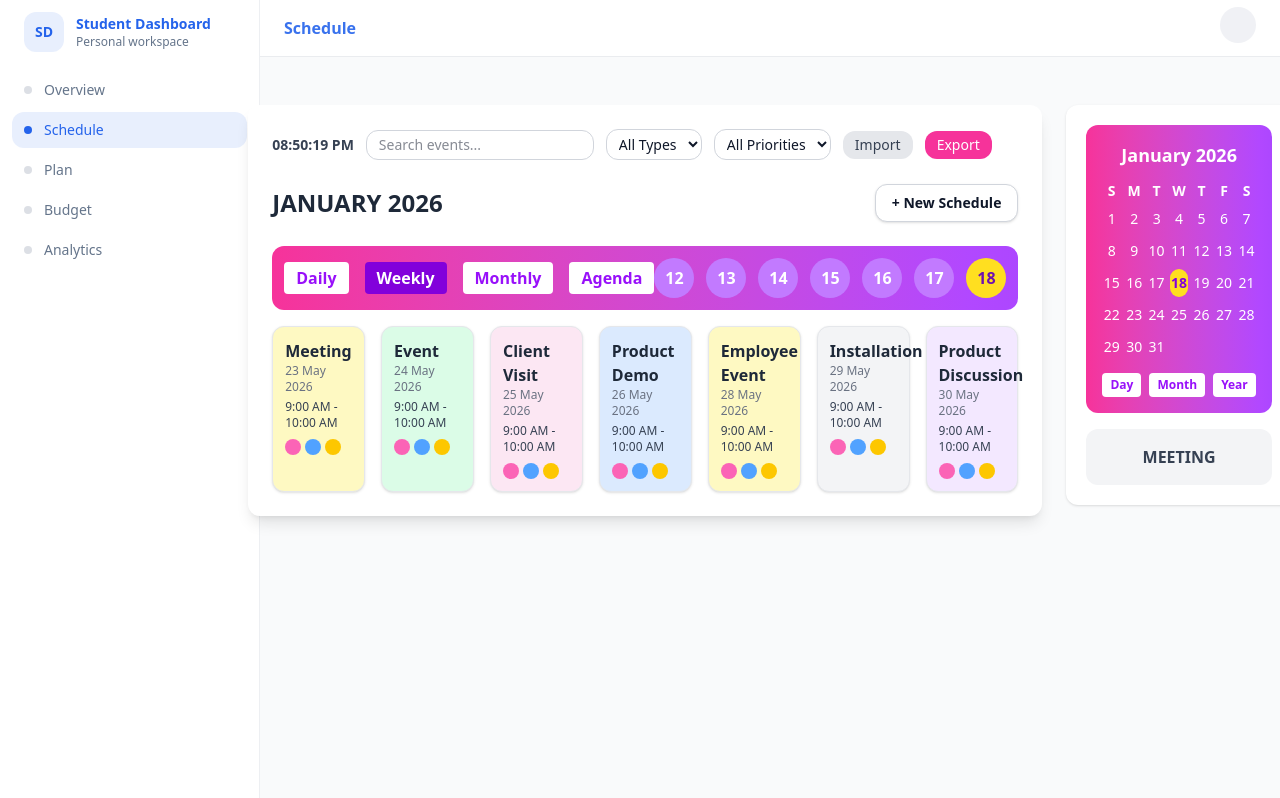
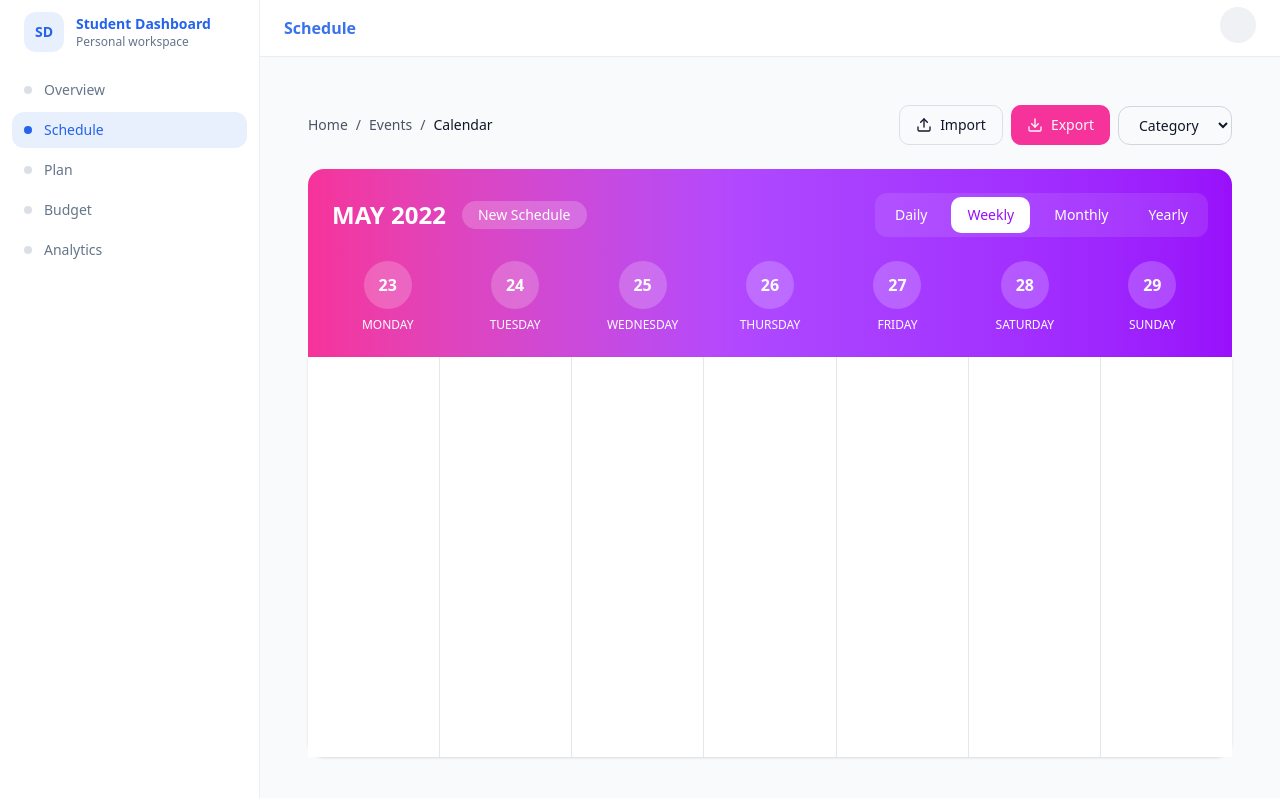
Before and after one commit to group6-dashboard/student-dashboard, a Next.js app: page /schedule in a window 1280 px wide. Shown: the top 798 px of the page. Built offline with nearby package versions, Linux system fonts and the light colour scheme.

Commit message:
Update the Schedule page

```diff
--- /dev/null
+++ b/lib/utils.tsx
@@ -0,0 +1,6 @@
+import { clsx, type ClassValue } from 'clsx';
+import { twMerge } from 'tailwind-merge';
+
+export function cn(...inputs: ClassValue[]) {
+  return twMerge(clsx(inputs));
+}
--- a/package.json
+++ b/package.json
@@ -9,9 +9,13 @@
     "lint": "eslint"
   },
   "dependencies": {
+    "@radix-ui/react-slot": "^1.2.4",
+    "class-variance-authority": "^0.7.1",
+    "lucide-react": "^0.563.0",
     "next": "16.1.1",
     "react": "^19.2.3",
-    "react-dom": "^19.2.3"
+    "react-dom": "^19.2.3",
+    "tailwind-merge": "^3.4.0"
   },
   "devDependencies": {
     "@tailwindcss/postcss": "^4.1.18",
--- a/src/app/(dashboard)/schedule/page.tsx
+++ b/src/app/(dashboard)/schedule/page.tsx
@@ -1,147 +1,256 @@
-"use client";
+'use client';
 
-import React from "react";
+import { useState, useEffect } from 'react';
+import { Calendar as CalendarIcon, ChevronLeft, ChevronRight, Download, Upload } from 'lucide-react';
+import { Button } from '@/components/ui/button';
 
-export default function SchedulePage() {
+export interface Event {
+  id: string;
+  title: string;
+  date: string;
+  time: string;
+  endTime?: string;
+  color: string;
+  type: string;
+  attendees?: string[];
+}
+
+const mockEvents: Event[] = [
+  {
+    id: '1',
+    title: 'Meeting',
+    date: '2022-05-23',
+    time: '9:00AM',
+    endTime: '10:00AM',
+    color: 'bg-orange-100 border-orange-200',
+    type: 'InterScheduled',
+    attendees: ['user1', 'user2']
+  },
+  {
+    id: '2',
+    title: 'Product Live',
+    date: '2022-05-23',
+    time: '11:00',
+    endTime: '8:30AM',
+    color: 'bg-purple-100 border-purple-200',
+    type: 'Event',
+    attendees: ['user1', 'user2']
+  },
+  {
+    id: '3',
+    title: 'Event',
+    date: '2022-05-24',
+    time: '10:00AM',
+    color: 'bg-green-100 border-green-200',
+    type: 'Event'
+  },
+  {
+    id: '4',
+    title: 'Client Visit',
+    date: '2022-05-25',
+    time: '9:30AM',
+    color: 'bg-pink-100 border-pink-200',
+    type: 'Event'
+  },
+  {
+    id: '5',
+    title: 'New Product Demo',
+    date: '2022-05-26',
+    time: '9:30',
+    endTime: '9:30AM',
+    color: 'bg-cyan-100 border-cyan-200',
+    type: 'InterScheduled',
+    attendees: ['user1', 'user2', 'user3', 'user4']
+  },
+  {
+    id: '6',
+    title: 'Employee Event',
+    date: '2022-05-28',
+    time: '10:00',
+    endTime: '10:30AM',
+    color: 'bg-yellow-100 border-yellow-200',
+    type: 'InterScheduled',
+    attendees: ['user1', 'user2']
+  },
+  {
+    id: '7',
+    title: 'Client Visit',
+    date: '2022-05-28',
+    time: '9:30AM',
+    color: 'bg-pink-100 border-pink-200',
+    type: 'Event'
+  },
+  {
+    id: '8',
+    title: 'Installation',
+    date: '2022-05-29',
+    time: '9:30AM',
+    color: 'bg-gray-100 border-gray-200',
+    type: 'Event'
+  }
+];
+
+export default function CalendarPage() {
+  const [events, setEvents] = useState<Event[]>([]);
+  const [currentDate, setCurrentDate] = useState(new Date(2022, 4, 1));
+  const [viewMode, setViewMode] = useState<'Daily' | 'Weekly' | 'Monthly' | 'Yearly'>('Weekly');
+  const [selectedCategory, setSelectedCategory] = useState('Category');
+
+  useEffect(() => {
+    const savedEvents = localStorage.getItem('calendar-events');
+    if (savedEvents) {
+      setEvents(JSON.parse(savedEvents));
+    } else {
+      setEvents(mockEvents);
+      localStorage.setItem('calendar-events', JSON.stringify(mockEvents));
+    }
+  }, []);
+
+  const weekDays = ['MONDAY', 'TUESDAY', 'WEDNESDAY', 'THURSDAY', 'FRIDAY', 'SATURDAY', 'SUNDAY'];
+  const currentWeekDates = [23, 24, 25, 26, 27, 28, 29];
+
+  const getEventsForDate = (day: number) => {
+    const dateStr = `2022-05-${day.toString().padStart(2, '0')}`;
+    return events.filter(event => event.date === dateStr);
+  };
+
+  const handleExport = () => {
+    const dataStr = JSON.stringify(events, null, 2);
+    const dataBlob = new Blob([dataStr], { type: 'application/json' });
+    const url = URL.createObjectURL(dataBlob);
+    const link = document.createElement('a');
+    link.href = url;
+    link.download = 'calendar-events.json';
+    link.click();
+  };
+
+  const handleImport = (e: React.ChangeEvent<HTMLInputElement>) => {
+    const file = e.target.files?.[0];
+    if (file) {
+      const reader = new FileReader();
+      reader.onload = (event) => {
+        try {
+          const importedEvents = JSON.parse(event.target?.result as string);
+          setEvents(importedEvents);
+          localStorage.setItem('calendar-events', JSON.stringify(importedEvents));
+        } catch (error) {
+          console.error('Error importing events:', error);
+        }
+      };
+      reader.readAsText(file);
+    }
+  };
+
   return (
-    <div className="flex flex-col md:flex-row justify-center items-start p-6 gap-6 bg-gray-50 min-h-screen">
-      {/* Main Content */}
-      <div className="w-full max-w-6xl bg-white rounded-xl shadow-lg p-6">
-        {/* Top Bar */}
-        <div className="flex flex-wrap items-center justify-between mb-6 gap-3">
-
-
-          <div className="flex items-center gap-3">
-            <div className="text-sm font-semibold text-gray-700">
-              08:50:19 PM
+    <div className="min-h-screen bg-gray-50">
+      <div className="flex">
+        {/* Main Calendar Area */}
+        <div className="flex-1 p-6">
+          {/* Header */}
+          <div className="flex items-center justify-between mb-6">
+            <div className="flex items-center gap-2 text-sm text-gray-600">
+              <span>Home</span>
+              <span>/</span>
+              <span>Events</span>
+              <span>/</span>
+              <span className="text-gray-900 font-medium">Calendar</span>
             </div>
+            <div className="flex items-center gap-2">
+              <label htmlFor="import-file">
+                <Button variant="outline" className="flex items-center gap-2" asChild>
+                  <span className="cursor-pointer">
+                    <Upload className="w-4 h-4" />
+                    Import
+                  </span>
+                </Button>
+              </label>
               <input
-              type="text"
-              placeholder="Search events..."
-              className="border border-gray-300 rounded-lg px-3 py-1 text-sm focus:outline-none focus:ring-2 focus:ring-orange-400"
+                id="import-file"
+                type="file"
+                accept=".json"
+                className="hidden"
+                onChange={handleImport}
               />
-            <select className="border border-gray-300 rounded-lg px-2 py-1 text-sm">
-              <option>All Types</option>
+              <Button
+                variant="default"
+                className="flex items-center gap-2 bg-pink-500 hover:bg-pink-600"
+                onClick={handleExport}
+              >
+                <Download className="w-4 h-4" />
+                Export
+              </Button>
+              <select
+                className="px-4 py-2 border border-gray-300 rounded-lg text-sm"
+                value={selectedCategory}
+                onChange={(e) => setSelectedCategory(e.target.value)}
+              >
+                <option>Category</option>
+                <option>Work</option>
+                <option>Personal</option>
+                <option>Meeting</option>
               </select>
-            <select className="border border-gray-300 rounded-lg px-2 py-1 text-sm">
-              <option>All Priorities</option>
-            </select>
-            <button className="bg-gray-200 text-gray-700 px-3 py-1 rounded-lg text-sm hover:bg-gray-300">
-              Import
-            </button>
-            <button className="bg-pink-500 text-white px-3 py-1 rounded-lg text-sm hover:bg-pink-600">
-              Export
-            </button>
             </div>
           </div>
 
-        {/* Header Month */}
+          {/* Calendar Header */}
+          <div className="bg-gradient-to-r from-pink-500 via-purple-500 to-purple-600 rounded-t-2xl p-6 text-white">
             <div className="flex items-center justify-between mb-6">
-          <h2 className="text-2xl font-bold text-gray-800">JANUARY 2026</h2>
-          <button className="bg-white border border-gray-300 px-4 py-2 rounded-lg shadow-sm hover:bg-gray-50 text-sm font-semibold">
-            + New Schedule
+              <div className="flex items-center gap-4">
+                <h1 className="text-2xl font-bold">MAY 2022</h1>
+                <span className="px-4 py-1 bg-white/20 rounded-full text-sm">
+                  New Schedule
+                </span>
+              </div>
+              <div className="flex items-center gap-2 bg-white/10 rounded-lg p-1">
+                {(['Daily', 'Weekly', 'Monthly', 'Yearly'] as const).map((mode) => (
+                  <button
+                    key={mode}
+                    onClick={() => setViewMode(mode)}
+                    className={`px-4 py-2 rounded-md text-sm font-medium transition-colors ${
+                      viewMode === mode
+                        ? 'bg-white text-purple-600'
+                        : 'text-white hover:bg-white/10'
+                    }`}
+                  >
+                    {mode}
                   </button>
+                ))}
+              </div>
             </div>
 
-        {/* Tabs */}
-        <div className="flex bg-gradient-to-r from-pink-500 to-purple-500 text-white rounded-lg p-3 mb-4 items-center justify-between">
-          <div className="flex gap-4">
-            <button className="bg-white text-purple-600 font-semibold px-3 py-1 rounded">
-              Daily
-            </button>
-            <button className="bg-purple-700 text-white px-3 py-1 rounded font-semibold">
-              Weekly
-            </button>
-            <button className="bg-white text-purple-600 px-3 py-1 rounded font-semibold">
-              Monthly
-            </button>
-            <button className="bg-white text-purple-600 px-3 py-1 rounded font-semibold">
-              Agenda
-            </button>
+            {/* Week Days Header */}
+            <div className="grid grid-cols-7 gap-4">
+              {weekDays.map((day, index) => (
+                <div key={day} className="text-center">
+                  <div className="w-12 h-12 mx-auto rounded-full bg-white/20 flex items-center justify-center mb-2 font-bold">
+                    {currentWeekDates[index]}
                   </div>
-          <div className="flex gap-3">
-            {["12", "13", "14", "15", "16", "17", "18"].map((d, i) => (
-              <div
-                key={i}
-                className={`w-10 h-10 flex items-center justify-center rounded-full font-semibold ${d === "18"
-                    ? "bg-yellow-300 text-purple-800"
-                    : "bg-purple-400 text-white"
-                  }`}
-              >
-                {d}
+                  <div className="text-xs font-medium">{day}</div>
                 </div>
               ))}
             </div>
           </div>
 
-        {/* Events Grid */}
-        <div className="grid grid-cols-1 md:grid-cols-7 gap-4">
-          {[
-            { title: "Meeting", date: "23 May", color: "bg-yellow-100" },
-            { title: "Event", date: "24 May", color: "bg-green-100" },
-            { title: "Client Visit", date: "25 May", color: "bg-pink-100" },
-            { title: "Product Demo", date: "26 May", color: "bg-blue-100" },
-            { title: "Employee Event", date: "28 May", color: "bg-yellow-100" },
-            { title: "Installation", date: "29 May", color: "bg-gray-100" },
-            { title: "Product Discussion", date: "30 May", color: "bg-purple-100" },
-          ].map((event, i) => (
+          {/* Calendar Grid */}
+          <div className="bg-white rounded-b-2xl shadow-sm">
+            <div className="grid grid-cols-7 gap-px bg-gray-200">
+              {currentWeekDates.map((day) => {
+                const dayEvents = getEventsForDate(day);
+                return (
                   <div
-              key={i}
-              className={`${event.color} p-3 rounded-lg shadow-sm border border-gray-200`}
+                    key={day}
+                    className="bg-white p-3 min-h-[400px]"
                   >
-              <h4 className="font-semibold text-gray-800">{event.title}</h4>
-              <p className="text-xs text-gray-500">{event.date} 2026</p>
-              <p className="text-xs mt-1 text-gray-700">9:00 AM - 10:00 AM</p>
-              <div className="flex mt-2 gap-1">
-                <div className="w-4 h-4 bg-pink-400 rounded-full"></div>
-                <div className="w-4 h-4 bg-blue-400 rounded-full"></div>
-                <div className="w-4 h-4 bg-yellow-400 rounded-full"></div>
+
+
                   </div>
+                );
+              })}
             </div>
-          ))}
           </div>
         </div>
 
-      {/* Sidebar Calendar */}
-      <div className="w-full md:w-72 bg-white rounded-xl shadow p-5 h-fit">
-        <div className="bg-gradient-to-r from-pink-500 to-purple-500 text-white p-4 rounded-lg mb-4">
-          <h3 className="text-center text-lg font-semibold mb-3">
-            January 2026
-          </h3>
-          <div className="grid grid-cols-7 text-center text-sm gap-1">
-            {["S", "M", "T", "W", "T", "F", "S"].map((d) => (
-              <span key={d} className="font-bold">
-                {d}
-              </span>
-            ))}
-            {[...Array(31)].map((_, i) => (
-              <div
-                key={i}
-                className={`py-1 rounded-full ${i + 1 === 18
-                    ? "bg-yellow-300 text-purple-700 font-bold"
-                    : "hover:bg-white/30"
-                  }`}
-              >
-                {i + 1}
-              </div>
-            ))}
-          </div>
-          <div className="flex justify-center gap-2 mt-3">
-            <button className="bg-white text-purple-600 px-2 py-1 rounded text-xs font-semibold">
-              Day
-            </button>
-            <button className="bg-white text-purple-600 px-2 py-1 rounded text-xs font-semibold">
-              Month
-            </button>
-            <button className="bg-white text-purple-600 px-2 py-1 rounded text-xs font-semibold">
-              Year
-            </button>
-          </div>
-        </div>
 
-        <div className="bg-gray-100 rounded-lg p-4 text-center font-semibold text-gray-700">
-          MEETING
-        </div>
       </div>
     </div>
   );
--- /dev/null
+++ b/src/components/ui/button.tsx
@@ -0,0 +1,56 @@
+import * as React from 'react';
+import { Slot } from '@radix-ui/react-slot';
+import { cva, type VariantProps } from 'class-variance-authority';
+
+import { cn } from 'lib/utils';
+
+const buttonVariants = cva(
+  'inline-flex items-center justify-center whitespace-nowrap rounded-md text-sm font-medium ring-offset-background transition-colors focus-visible:outline-none focus-visible:ring-2 focus-visible:ring-ring focus-visible:ring-offset-2 disabled:pointer-events-none disabled:opacity-50',
+  {
+    variants: {
+      variant: {
+        default: 'bg-primary text-primary-foreground hover:bg-primary/90',
+        destructive:
+          'bg-destructive text-destructive-foreground hover:bg-destructive/90',
+        outline:
+          'border border-input bg-background hover:bg-accent hover:text-accent-foreground',
+        secondary:
+          'bg-secondary text-secondary-foreground hover:bg-secondary/80',
+        ghost: 'hover:bg-accent hover:text-accent-foreground',
+        link: 'text-primary underline-offset-4 hover:underline',
+      },
+      size: {
+        default: 'h-10 px-4 py-2',
+        sm: 'h-9 rounded-md px-3',
+        lg: 'h-11 rounded-md px-8',
+        icon: 'h-10 w-10',
+      },
+    },
+    defaultVariants: {
+      variant: 'default',
+      size: 'default',
+    },
+  }
+);
+
+export interface ButtonProps
+  extends React.ButtonHTMLAttributes<HTMLButtonElement>,
+    VariantProps<typeof buttonVariants> {
+  asChild?: boolean;
+}
+
+const Button = React.forwardRef<HTMLButtonElement, ButtonProps>(
+  ({ className, variant, size, asChild = false, ...props }, ref) => {
+    const Comp = asChild ? Slot : 'button';
+    return (
+      <Comp
+        className={cn(buttonVariants({ variant, size, className }))}
+        ref={ref}
+        {...props}
+      />
+    );
+  }
+);
+Button.displayName = 'Button';
+
+export { Button, buttonVariants };
--- a/tsconfig.json
+++ b/tsconfig.json
@@ -23,9 +23,10 @@
         "name": "next"
       }
     ],
+    "baseUrl": ".",
     "paths": {
       "@/*": [
-        "./src/*"
+        "src/*"
       ]
     }
   },
```
Also changed, not shown: 1 other file (tests, documents, lock files or other folders). Lines whose indentation alone changed are shown as unchanged.
